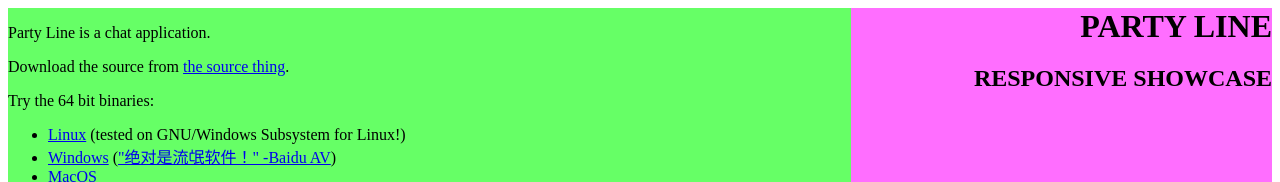
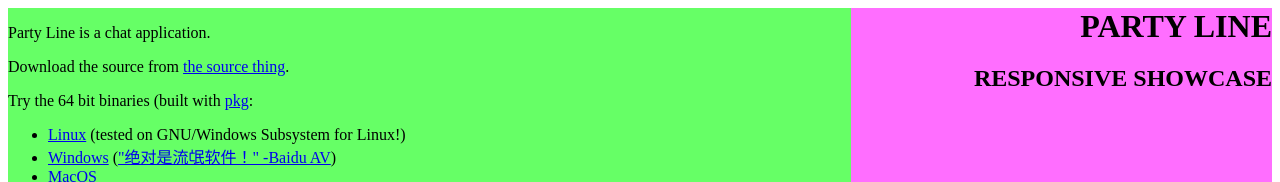
Before and after one commit to TACIXAT/party-line, a website: page docs/index.html in a window 1280 px wide. Shown: the top 182 px of the page. Drawn offline with Linux system fonts and the light colour scheme.

Commit message:
Push before Go rewrite.

```diff
--- a/docs/index.html
+++ b/docs/index.html
@@ -93,7 +93,7 @@
         <main class="main">
             <p>Party Line is a chat application.</p>
             <p>Download the source from <a href="https://github.com/douggard/party-line">the source thing</a>.</p>
-            <p>Try the 64 bit binaries:</p>
+            <p>Try the 64 bit binaries (built with <a href="https://github.com/zeit/pkg">pkg</a>:</p>
             <ul>
                 <li><a href="https://github.com/douggard/party-line/raw/master/bin/party-line-linux">Linux</a> (tested on GNU/Windows Subsystem for Linux!)</li>
                 <li><a href="https://github.com/douggard/party-line/raw/master/bin/party-line-win.exe">Windows</a> (<a href="https://www.virustotal.com/#/file-analysis/Yzk4YmEzOGJhMzI3ZDFkYzY2YzgzMmI2NjUxNTM0NGE6MTUyMTE2MTIzNQ==" title="definitely malware">"绝对是流氓软件！" -Baidu AV</a>)</li>
```
Also changed, not shown: README.md.
